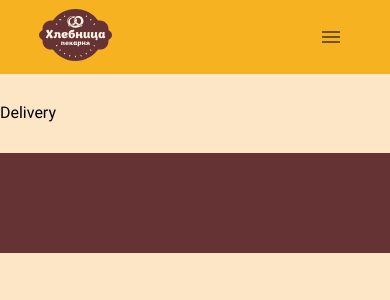
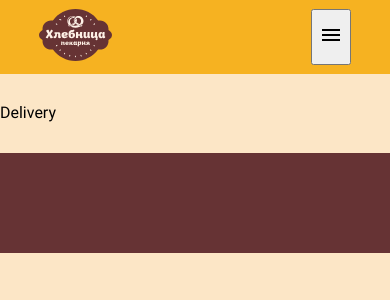
Before and after one commit to hvny/course_project_web, a React (Create React App) app in the folder online-store-frontend/: page /about-delivery in a window 390 px wide. Shown: the top 300 px of the page. Built offline with nearby package versions, Linux system fonts and the light colour scheme.

Commit message:
microfix

```diff
--- a/online-store-frontend/src/components/Header/Header.css
+++ b/online-store-frontend/src/components/Header/Header.css
@@ -9,7 +9,7 @@
     width: 80%;
     margin: 0 auto 0 auto;
     display: flex;
-    /* justify-content: space-between; */
+    justify-content: space-between;
 }
 
 .header__logo {
@@ -39,7 +39,7 @@
     margin: 0;
 }
 
-.header__buttons-menu {
+.header__button_menu {
     display: none;
 }
 
@@ -76,13 +76,6 @@
     .header__phone-container {
         display: none
     }
-
-    .header__buttons-menu {
-        display: block;
-    }
-    .header__container {
-        justify-content: space-between;
-    }
 }
 
 @media screen and (min-width: 320px) and (max-width: 767px)  {
@@ -91,6 +84,10 @@
         height: 52px;
     }
 
+    .header__button_menu {
+        display: block;
+    }
+
     .header__phone-number {
         font-size: 15px;
     }
--- a/online-store-frontend/src/components/Header/Header.js
+++ b/online-store-frontend/src/components/Header/Header.js
@@ -64,9 +64,9 @@ function Header(props) {
                     <MenuItem className="header__menu-item"><Navigation /></MenuItem>
                     <MenuItem className="header__menu-item"><HeaderButtons isCartOpen={isCartOpen} handleCartClick={handleCartClick} /></MenuItem>
                 </Menu> */}
-                <IconButton aria-label="Menu" className="header__button_menu" onClick={handleMenulick}>
+                <button aria-label="Menu" className="header__button_menu" onClick={handleMenulick}>
                     <MenuIcon />
-                </IconButton>
+                </button>
             </div>
 
         </header>
--- a/online-store-frontend/src/components/Header/HeaderButtons/HeaderButtons.css
+++ b/online-store-frontend/src/components/Header/HeaderButtons/HeaderButtons.css
@@ -33,7 +33,7 @@
 }
 
 
-@media screen and (min-width: 320px) and (max-width: 1023px)  {
+@media screen and (min-width: 320px) and (max-width: 767px)  {
     .header__content > .header__buttons{
        display: none;
     }
```
